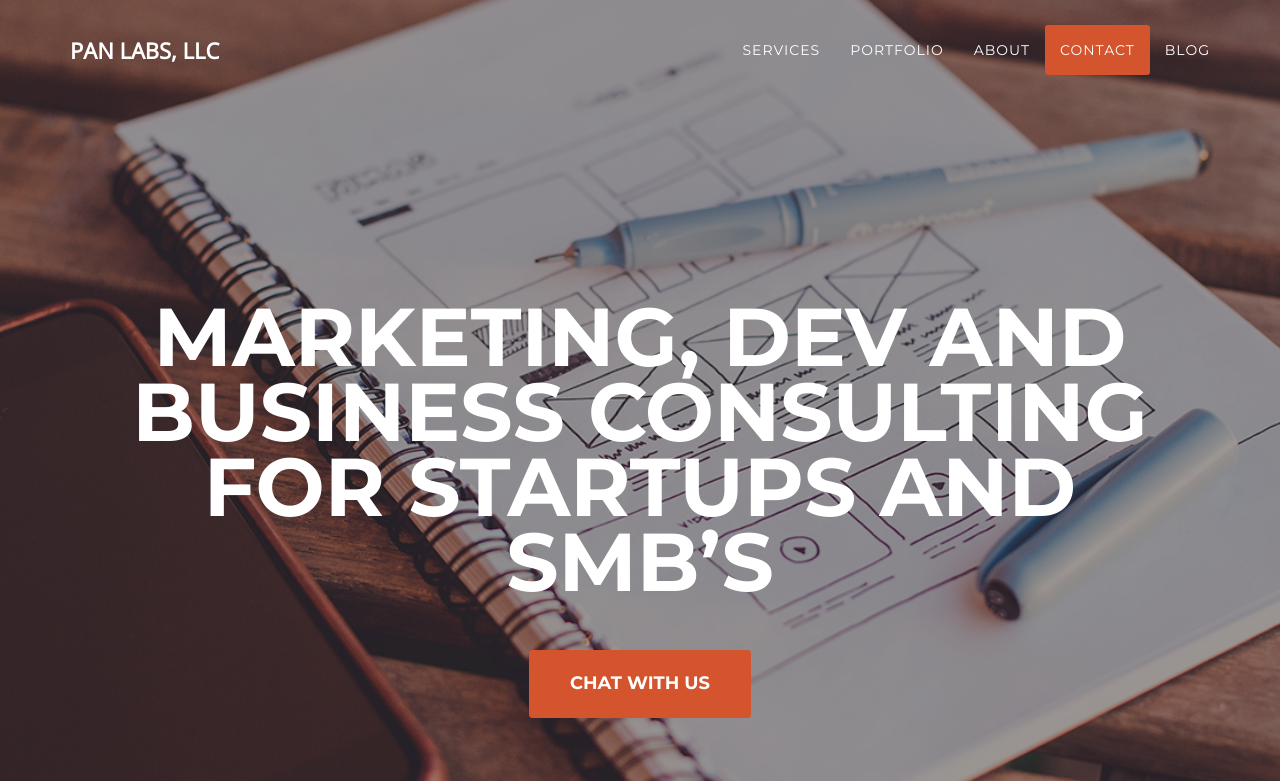
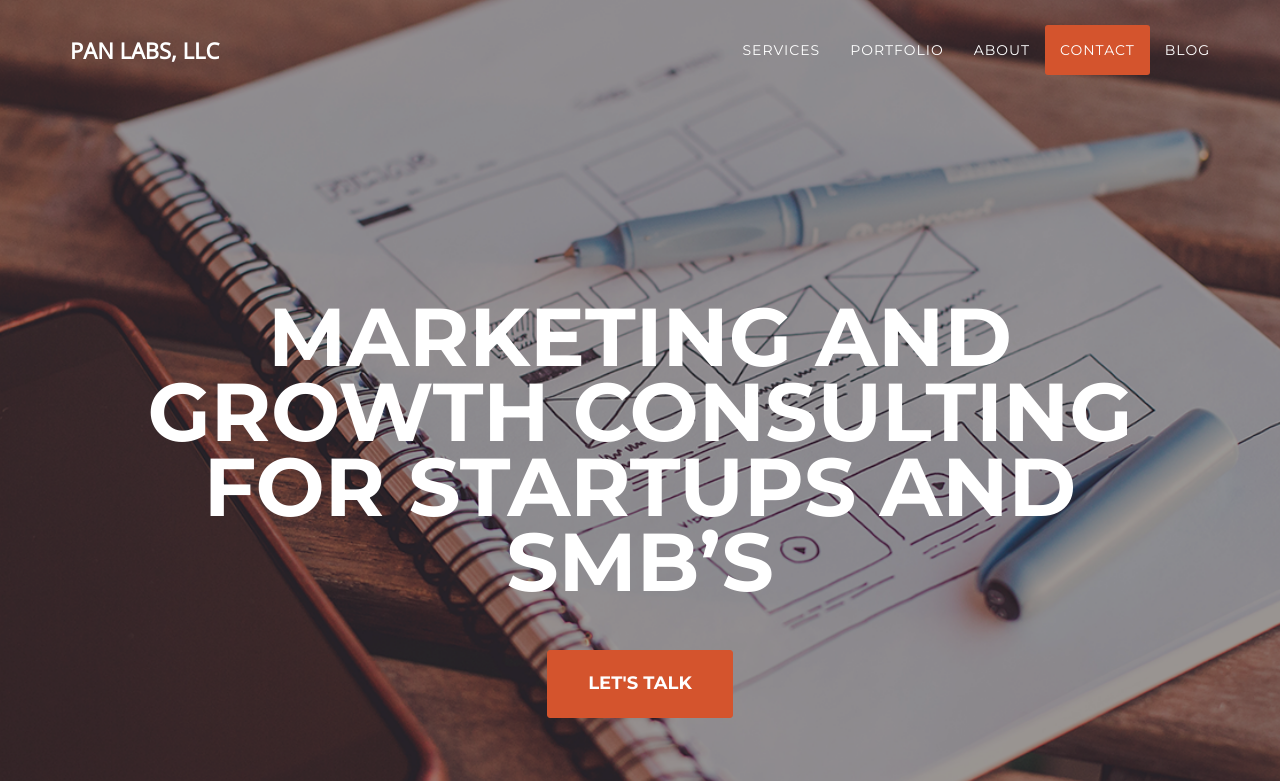
Before and after one commit to PanLabs/panlabs.github.io, a website: page index.html in a window 1280 px wide. Shown: the top 781 px of the page. Drawn offline with nearby package versions, Linux system fonts and the light colour scheme; no server answers.

Commit message:
Update index.html

```diff
--- a/index.html
+++ b/index.html
@@ -100,8 +100,8 @@
         <div class="container">
             <div class="intro-text">
                 <!-- <div class="intro-lead-in">Welcome To Our Studio!</div> -->
-                <div class="intro-heading">MARKETING, DEV AND BUSINESS CONSULTING FOR STARTUPS AND SMB’S</div>
-                <a href="#contact" class="page-scroll btn btn-xl">CHAT WITH US</a>
+                <div class="intro-heading">MARKETING AND GROWTH CONSULTING FOR STARTUPS AND SMB’S</div>
+                <a href="#contact" class="page-scroll btn btn-xl">LET'S TALK</a>
             </div>
         </div>
     </header>
```
